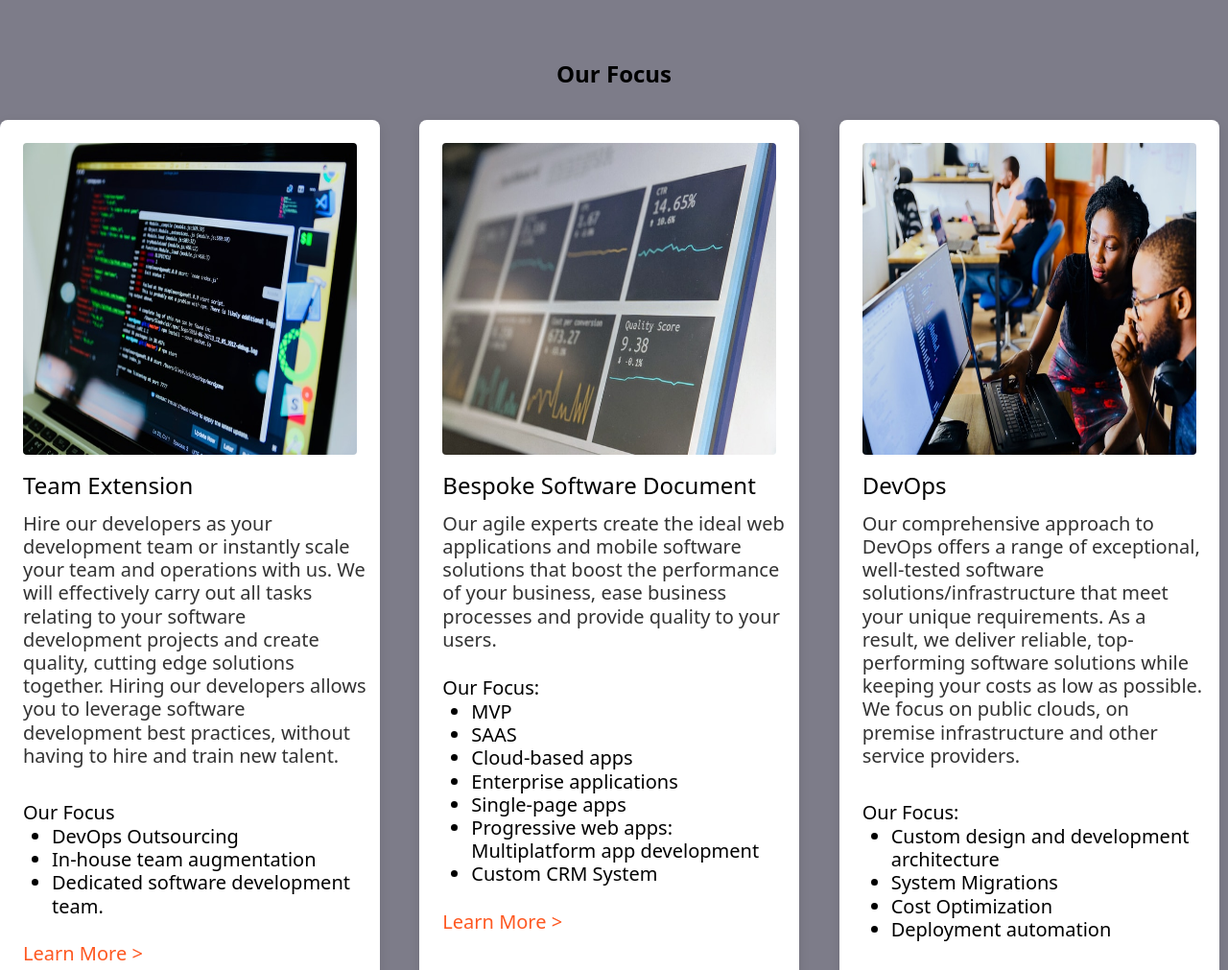
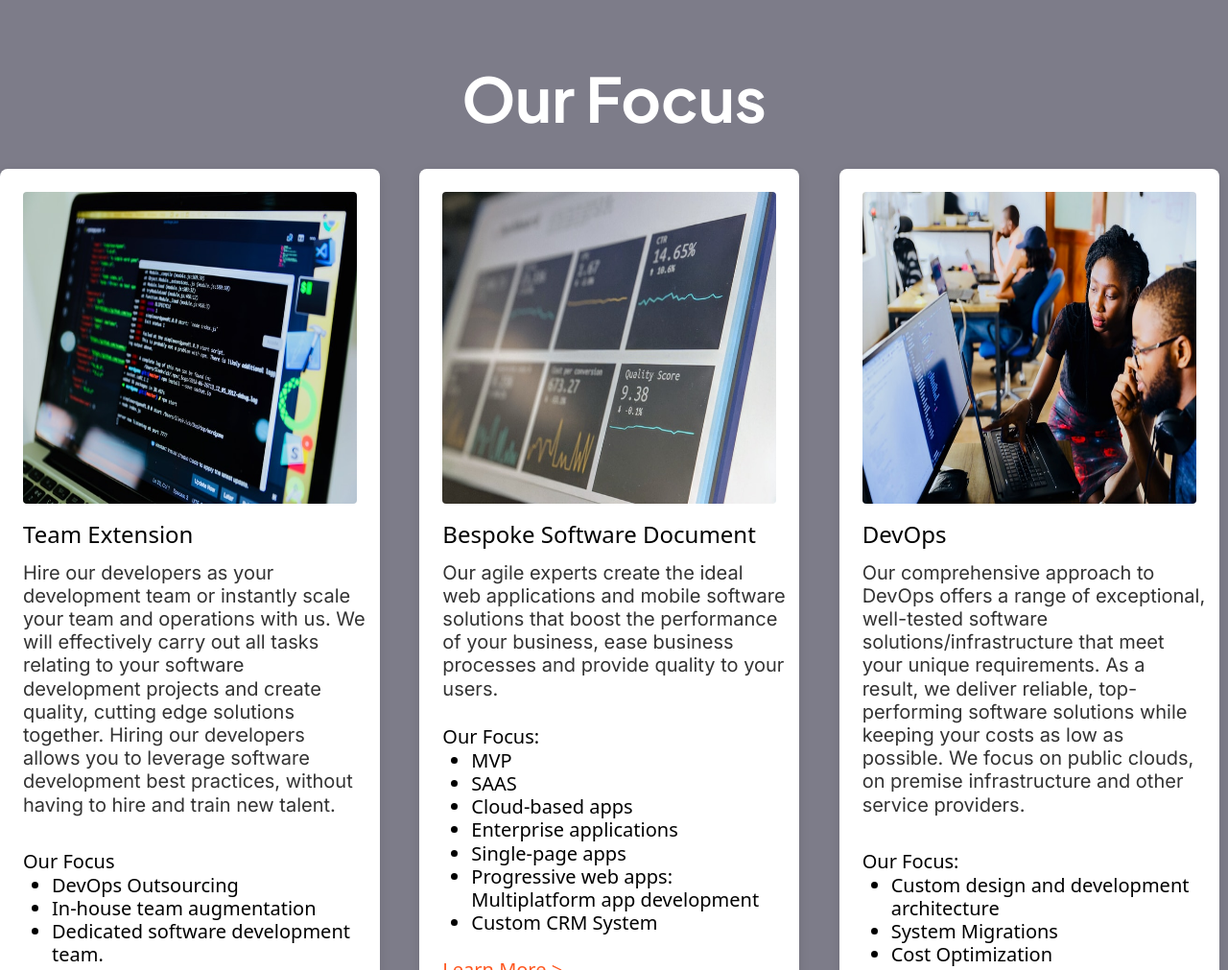
Before and after one commit to KolaAdetola/figma-designs, a plain HTML site: page index.html in a window 1280 px wide. Shown: the part 998-2009 px from the top of the page at 96% size. Drawn offline with nearby package versions, Linux system fonts and the light colour scheme.

Commit message:
"Added Inter font, updated font weights and sizes, and specified font variations"
This commit adds the Inter font to the Google Fonts import, updates the font weights and sizes for various elements, and specifies font variations for certain elements.

```diff
--- a/stylesheet.css
+++ b/stylesheet.css
@@ -1,4 +1,6 @@
 @import url('https://fonts.googleapis.com/css2?family=Plus+Jakarta+Sans:ital,wght@0,200..800;1,200..800&family=Roboto:ital,wght@0,100;0,300;0,400;0,500;0,700;0,900;1,100;1,300;1,400;1,500;1,700;1,900&display=swap');
+@import url('https://fonts.googleapis.com/css2?family=Inter:wght@100..900&family=Plus+Jakarta+Sans:ital,wght@0,200..800;1,200..800&family=Roboto:ital,wght@0,100;0,300;0,400;0,500;0,700;0,900;1,100;1,300;1,400;1,500;1,700;1,900&display=swap');
+
 *{
     margin: 0%;
     padding: 0%;
@@ -44,6 +46,8 @@
 }
 
 .hero-text p {
+
+
     font-size: 24px; /* Adjust paragraph font size */
     margin-bottom: 30px; /* Add spacing below paragraph */
     font-weight: 500;
@@ -122,6 +126,7 @@ text-align: center; /* Center-align text */
 }
 
 .card h3 {
+
     font-size: 24px;
     font-weight: 500;
     line-height: 31.82px;
@@ -129,6 +134,12 @@ text-align: center; /* Center-align text */
 }
 
 .card p {
+    font-family: "Inter", sans-serif;
+    font-optical-sizing: auto;
+    font-weight: 400;
+    font-style: normal;
+    font-variation-settings:
+      "slnt" 0;
     width: 358px;
     height: 300px;
     font-size: 20px;
@@ -180,3 +191,12 @@ text-align: center; /* Center-align text */
 
 
 }
+#gojo{
+    font-family: "Plus Jakarta Sans", sans-serif;
+  font-optical-sizing: auto;
+  font-weight: 700; /* Use a value from 200 to 800 */
+  font-style: normal;
+  font-size: 64px;
+  line-height: 82.82px;
+  color: #FFFFFF;
+}
```
